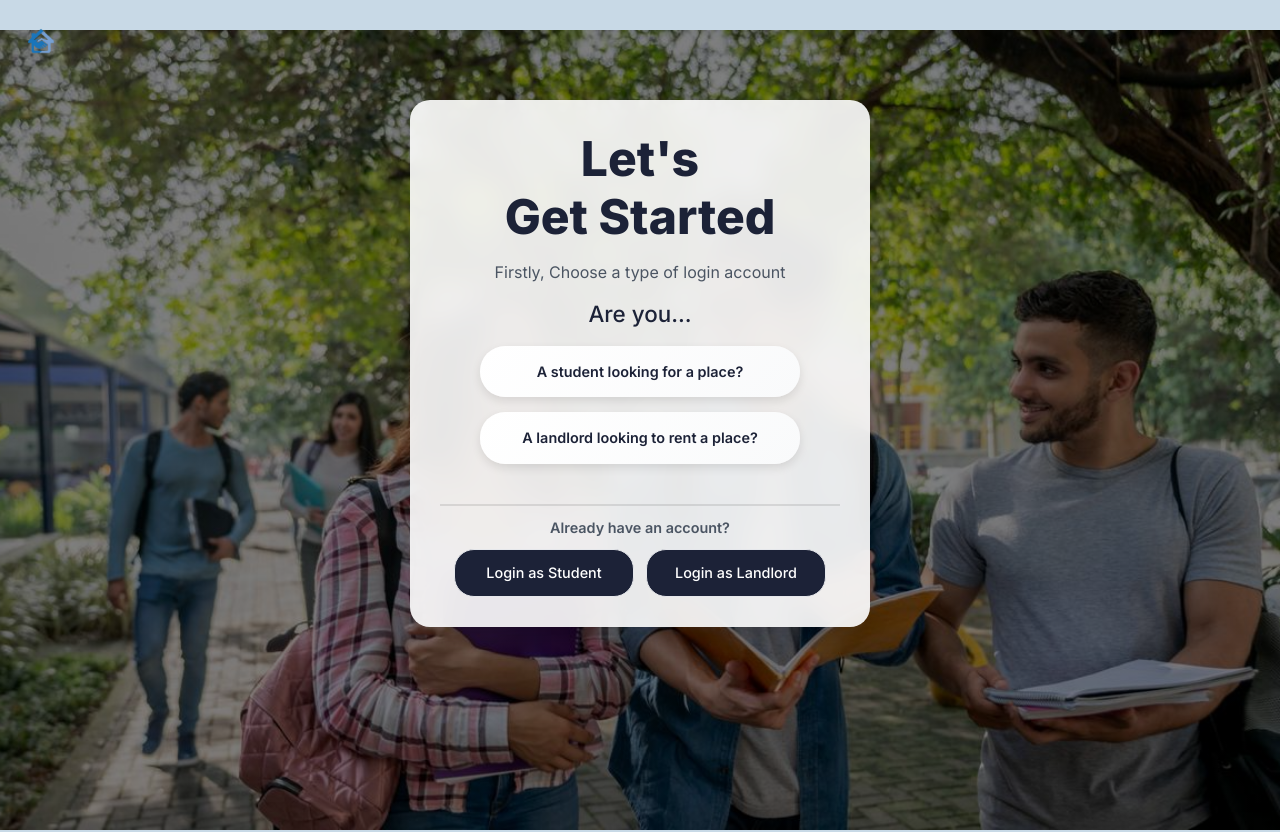
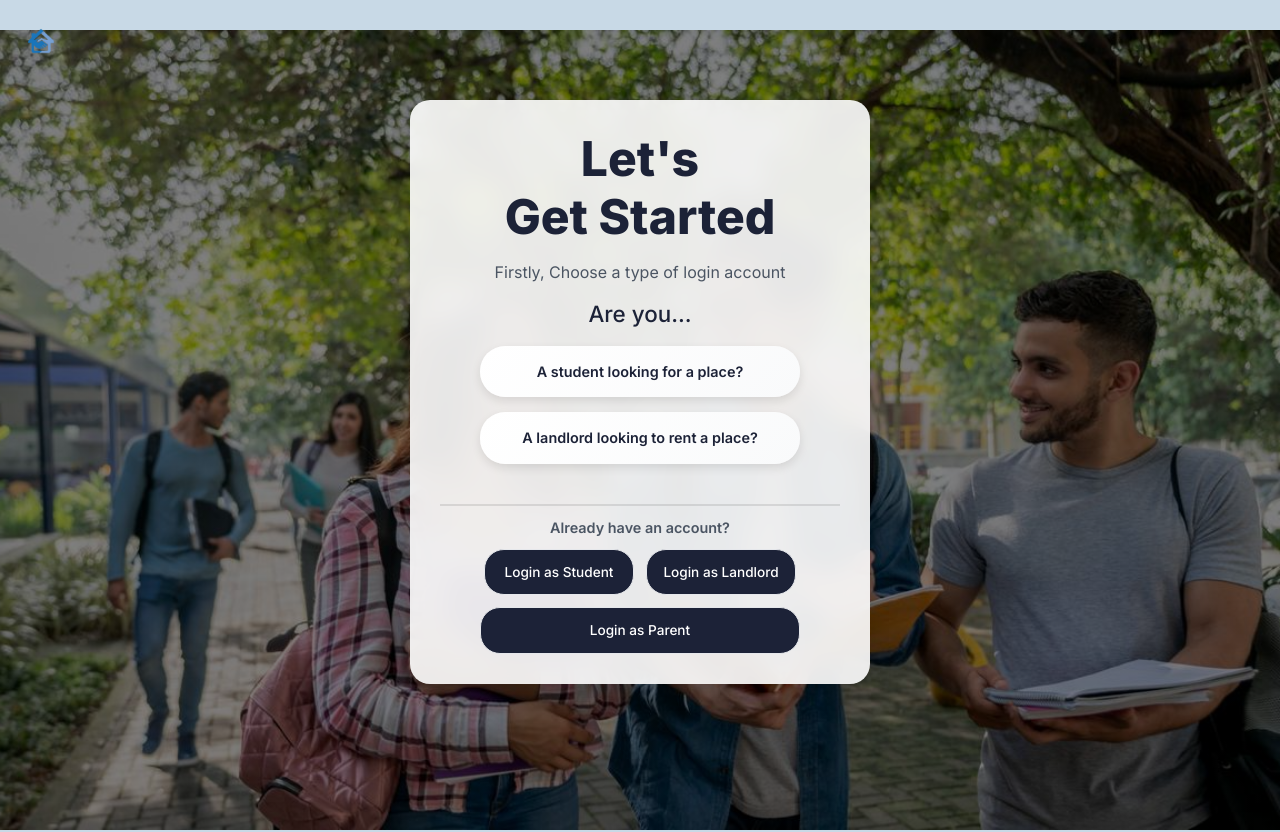
Before and after one commit to minindugimshan/BoardMate, a React (Vite) app in the folder Front-End/: page /get-started in a window 1280 px wide. Shown: the top 832 px of the page. Built offline with nearby package versions, Linux system fonts and the light colour scheme.

Commit message:
Added parent login

```diff
--- a/Front-End/package.json
+++ b/Front-End/package.json
@@ -23,6 +23,7 @@
     "react-leaflet": "^4.2.1",
     "react-router-dom": "^7.1.3",
     "react-select": "^5.10.0",
+    "react-stars": "^2.2.5",
     "react-tabs": "^6.1.0",
     "react-type-animation": "^3.2.0"
   },
--- a/Front-End/src/App.jsx
+++ b/Front-End/src/App.jsx
@@ -79,7 +79,6 @@ function App() {
             <Route path='/payment-success' element={<PaymentSuccess />} />
             <Route path='/payment-cancel' element={<PaymentCancel />} />
           </Routes>
-          <Footer />
         </>
       )}
     </>
--- a/Front-End/src/components/SignInLogin/GetStarted/GetStarted.css
+++ b/Front-End/src/components/SignInLogin/GetStarted/GetStarted.css
@@ -31,8 +31,6 @@
   background-repeat: no-repeat;
   min-height: 100vh; /* Ensures full page height */
 }
-
-
 
 /* Content Box */
 .content-box {
@@ -113,28 +111,42 @@
   margin-bottom: 10px;
 }
 
-  /* Updated login buttons container to use row layout */
+/* Updated login buttons container to hold just 2 buttons side by side */
 .login-buttons {
   display: flex;
-    flex-direction: row;
   justify-content: center;
   gap: 12px;
   width: 100%;
+  margin-bottom: 12px;
 }
 
-  /* Updated login button styles for side-by-side layout */
+/* Parent login container */
+.parent-login-container {
+  display: flex;
+  justify-content: center;
+  width: 100%;
+  margin-top: 5px;
+}
+
+/* Login button styles */
 .login-option-button {
   flex: 1;
-    max-width: 180px;
+  min-width: 120px;
+  max-width: 150px;
   padding: 12px;
   border: 1px solid #e5e7eb;
   border-radius: 20px;
   background: #1c2237;
   color: white;
-    font-size: 0.9rem;
+  font-size: 0.85rem;
   font-weight: 500;
   cursor: pointer;
   transition: all 0.2s ease-in-out;
+}
+
+/* Parent login button specific style */
+.parent-login-button {
+  max-width: 320px;
 }
 
 .login-option-button:hover {
@@ -171,6 +183,7 @@
   .login-buttons {
     flex-direction: column;
     align-items: center;
+    margin-bottom: 5px;
   }
 
   .login-option-button {
--- a/Front-End/src/components/SignInLogin/GetStarted/GetStarted.jsx
+++ b/Front-End/src/components/SignInLogin/GetStarted/GetStarted.jsx
@@ -1,4 +1,3 @@
-// GetStarted.jsx
 import { useNavigate } from 'react-router-dom';
 import './GetStarted.css';
 
@@ -44,6 +43,14 @@ const GetStarted = () => {
               Login as Landlord
             </button>
           </div>
+          <div className="parent-login-container">
+            <button
+              className="login-option-button parent-login-button"
+              onClick={() => navigate('/parent-login')}
+            >
+              Login as Parent
+            </button>
+          </div>
         </div>
       </div>
     </div>
```
Also changed, not shown: 1 other file (tests, documents, lock files or other folders). Lines whose indentation alone changed are shown as unchanged.
